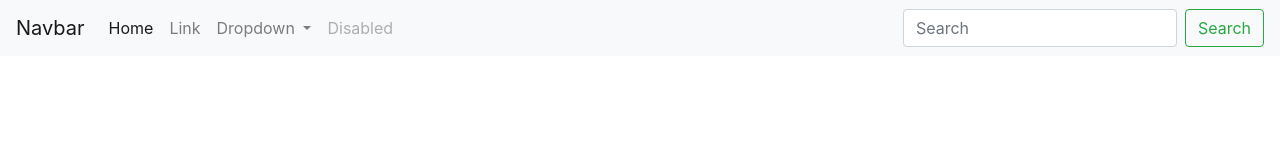
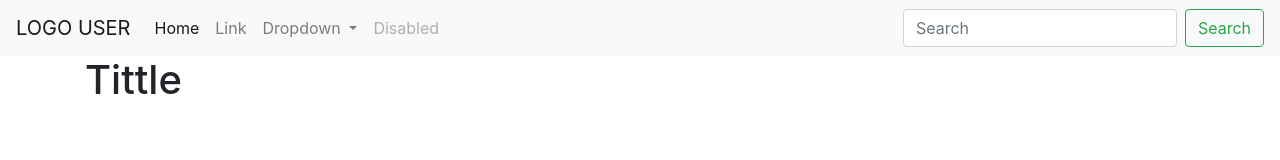
Before and after one commit to jrdev2019/teste, a plain HTML site: page index.html in a window 1280 px wide. Drawn offline with nearby package versions, Linux system fonts and the light colour scheme.

Commit message:
fix-adicionando title

```diff
--- a/index.html
+++ b/index.html
@@ -9,7 +9,7 @@
 </head>
 <body>
     <nav class="navbar navbar-expand-lg navbar-light bg-light">
-        <a class="navbar-brand" href="#">Navbar</a>
+        <a class="navbar-brand" href="#">LOGO USER</a>
         <button class="navbar-toggler" type="button" data-toggle="collapse" data-target="#navbarSupportedContent" aria-controls="navbarSupportedContent" aria-expanded="false" aria-label="Toggle navigation">
           <span class="navbar-toggler-icon"></span>
         </button>
@@ -43,5 +43,17 @@
           </form>
         </div>
       </nav>
+      <div class="container">
+          <div class="row">
+              <div class="col-md-12">
+                <h1>Tittle</h1>
+              </div>
+          </div>
+      </div>
+
+
+      <script src="https://code.jquery.com/jquery-3.3.1.slim.min.js" integrity="sha384-q8i/X+965DzO0rT7abK41JStQIAqVgRVzpbzo5smXKp4YfRvH+8abtTE1Pi6jizo" crossorigin="anonymous"></script>
+<script src="https://cdnjs.cloudflare.com/ajax/libs/popper.js/1.14.7/umd/popper.min.js" integrity="sha384-UO2eT0CpHqdSJQ6hJty5KVphtPhzWj9WO1clHTMGa3JDZwrnQq4sF86dIHNDz0W1" crossorigin="anonymous"></script>
+<script src="https://stackpath.bootstrapcdn.com/bootstrap/4.3.1/js/bootstrap.min.js" integrity="sha384-JjSmVgyd0p3pXB1rRibZUAYoIIy6OrQ6VrjIEaFf/nJGzIxFDsf4x0xIM+B07jRM" crossorigin="anonymous"></script>
 </body>
 </html>
```
